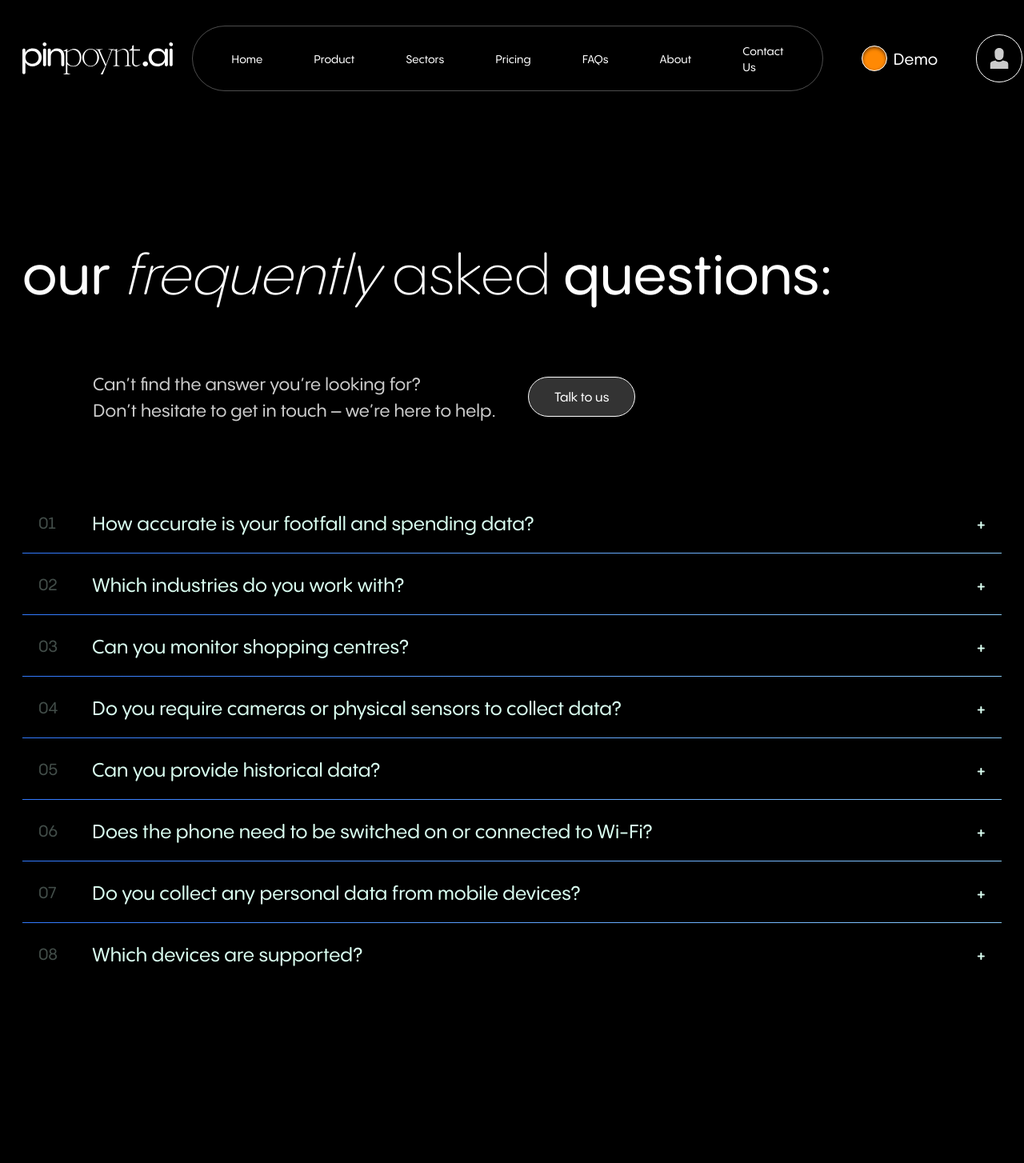
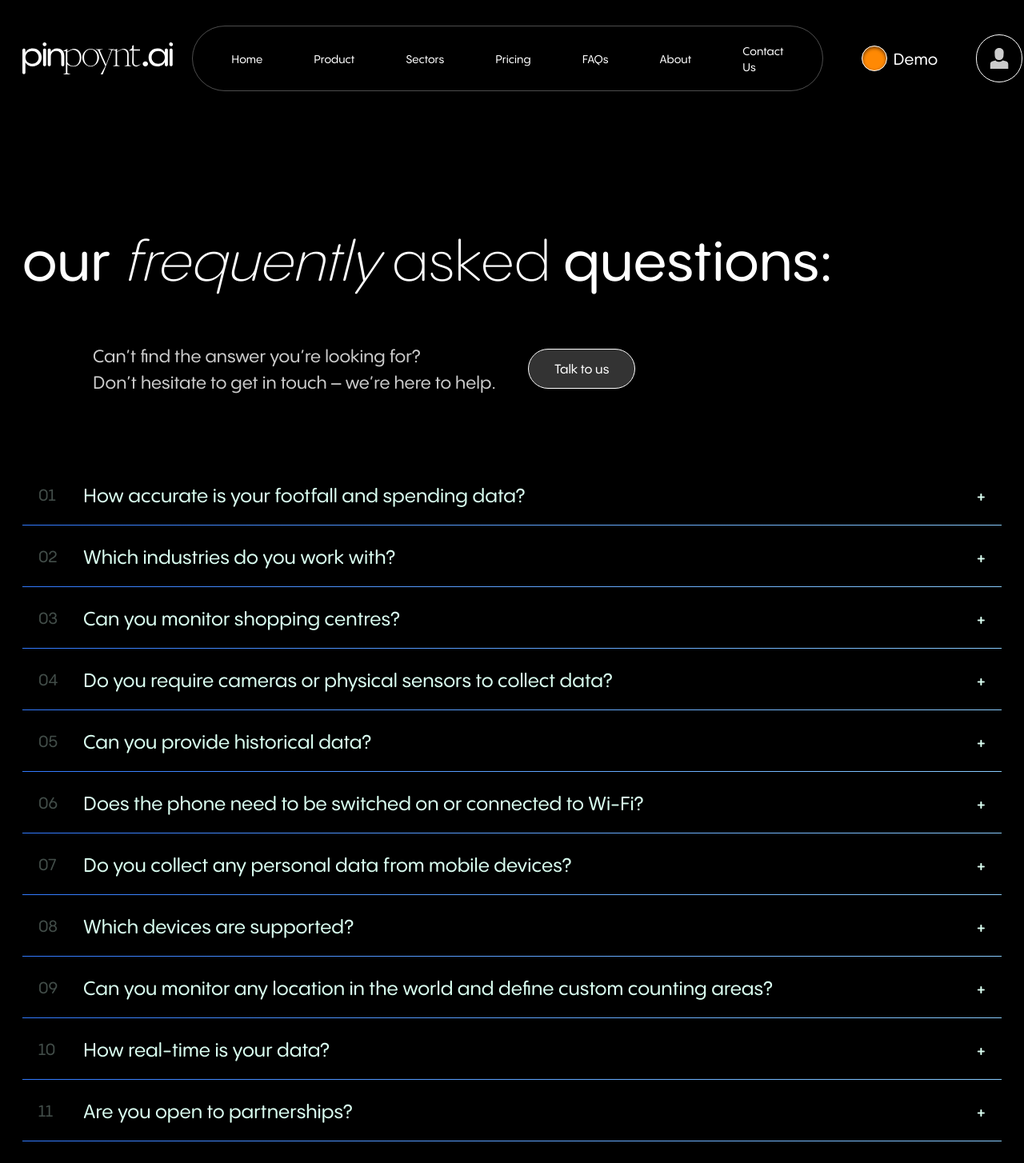
Before and after one commit to FelltopDigital/pinpoynt, a Next.js app: page /faqs in a window 1280 px wide. Shown: the top 1454 px of the page at 80% size. Built offline with nearby package versions, Linux system fonts and the light colour scheme.

Commit message:
small tweaks

```diff
--- a/app/faqs/page.js
+++ b/app/faqs/page.js
@@ -71,7 +71,7 @@ export default function FAQs() {
     <Layout>
         <div className="faqs py-18 md:py-36">
             <Container>
-                <h1 className="text-[36px] md:text-[70px] font-normal font-gs mb-8 md:mb-17.5">our <em className="font-gm font-light">frequently</em> <span className="font-gm font-light">asked</span> questions:</h1>
+                <h1 className="leading-[1.2] md:leading-[1] text-[36px] md:text-[70px] font-normal font-gs mb-8 md:mb-17.5">our <em className="font-gm font-light">frequently</em> <span className="font-gm font-light">asked</span> questions:</h1>
 
                 <div className="flex text-center flex-col md:flex-row md:text-left gap-10 items-center md:px-22 mb-8 md:mb-21.5">
                     <div>
--- a/components/accordions/index.js
+++ b/components/accordions/index.js
@@ -59,8 +59,8 @@ const AccordionItem = ({ item, index }) =>
 
     return (
         <div className="accordion-item">
-            <h2 onClick={toggleAccordion} ref={titleRef} className={`text-[18px] md:text-[24px] items-center flex accordion-title ${isOpen ? 'open' : ''}`} style={{ color: "#DAFFF1", cursor: "pointer", padding: "20px", borderBottom: "1px solid", borderImageSlice: 1, borderImageSource: "linear-gradient(to right, #3179FF, #89CCFF)" }}>
-                <span className="opacity-30 text-[18px] md:text-[20px] mr-[16px] md:mr-[35px] w-8">{(index + 1).toString().padStart(2, '0')}</span>
+            <h2 onClick={toggleAccordion} ref={titleRef} className={`gap-6 text-[18px] md:text-[24px] items-center flex accordion-title py-5 md:px-5 ${isOpen ? 'open' : ''}`} style={{ color: "#DAFFF1", cursor: "pointer", borderBottom: "1px solid", borderImageSlice: 1, borderImageSource: "linear-gradient(to right, #3179FF, #89CCFF)" }}>
+                <span className="opacity-30 text-[18px] md:text-[20px] w-8">{(index + 1).toString().padStart(2, '0')}</span>
                 {item.title}
                 <span className="ml-auto">{isOpen ? '-' : '+'}</span>
             </h2>
@@ -79,7 +79,7 @@ const AccordionItem = ({ item, index }) =>
 export default function Accordions({ items = [] })
 {
     return (
-        <div className="accordions max-h-[614px] overflow-auto">
+        <div className="accordions">
             {items.map((item, i) => (
                 <AccordionItem key={i} index={i} item={item} />
             ))}
--- a/components/timeline/index.js
+++ b/components/timeline/index.js
@@ -35,7 +35,7 @@ const Timeline = ({ entries = [] }) =>
 
                 currentTween = gsap.to(progressEl, {
                     height: targetHeight,
-                    duration: 0.8,
+                    duration: 1,
                     ease: "power2.out",
                 });
             },
```
